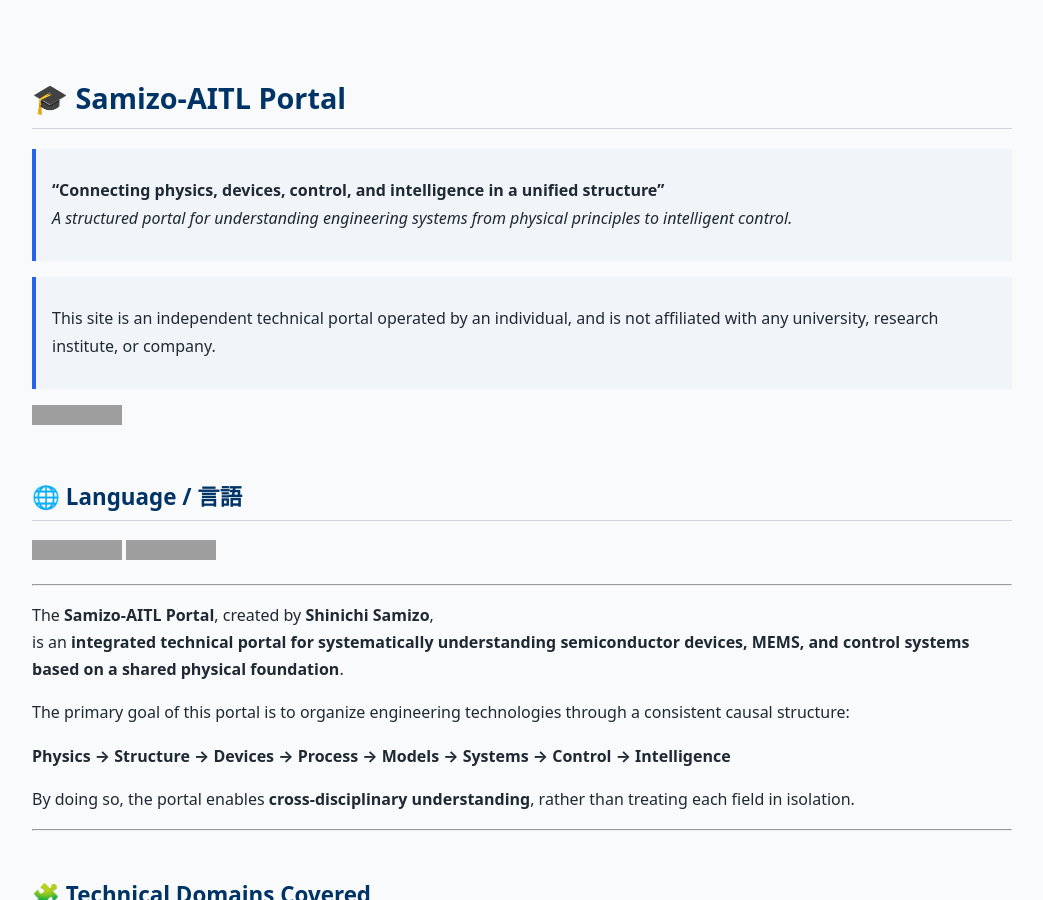
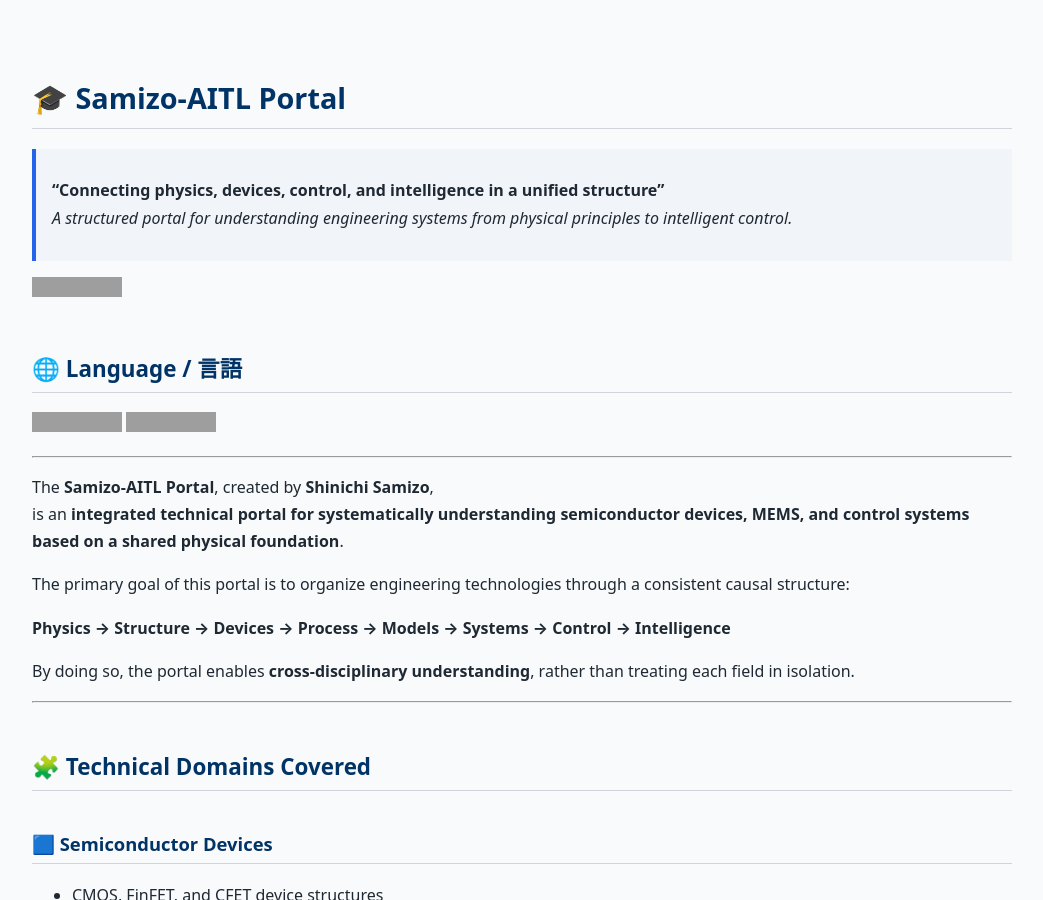
Before and after one commit to Samizo-AITL/Samizo-AITL.github.io, a Jekyll site: the page built from en/index.md, in a window 1280 px wide and 900 px high. Shown: the whole window, without its empty margins (118-1161 px from the left). Built offline with Jekyll 4.4.1, drawn with Linux system fonts in a browser that asks for light colours; grey boxes are pictures that could not be loaded.

Commit message:
Update index.md

```diff
--- a/en/index.md
+++ b/en/index.md
@@ -7,9 +7,6 @@ description: An integrated portal connecting semiconductor devices, MEMS, contro
 # 🎓 Samizo-AITL Portal
 > **“Connecting physics, devices, control, and intelligence in a unified structure”**
 > *A structured portal for understanding engineering systems from physical principles to intelligent control.*
-
-> This site is an independent technical portal operated by an individual,
-and is not affiliated with any university, research institute, or company.
 
 [![GitHub](https://img.shields.io/badge/GitHub-Samizo--AITL-black?logo=github)](https://github.com/Samizo-AITL)
 
```
